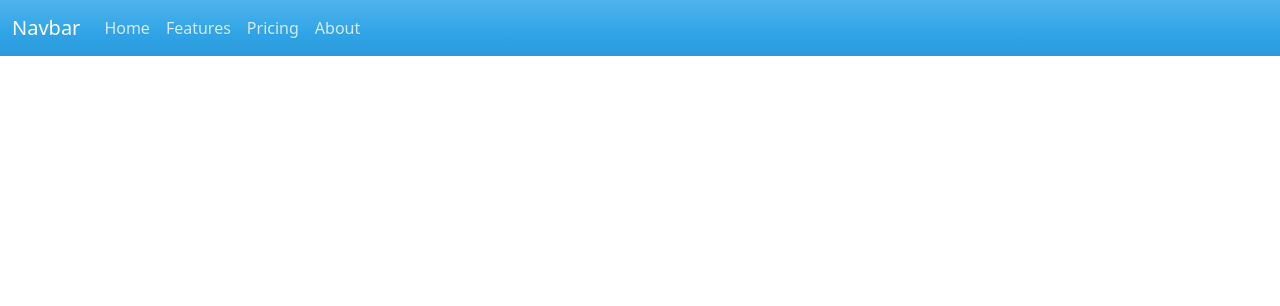
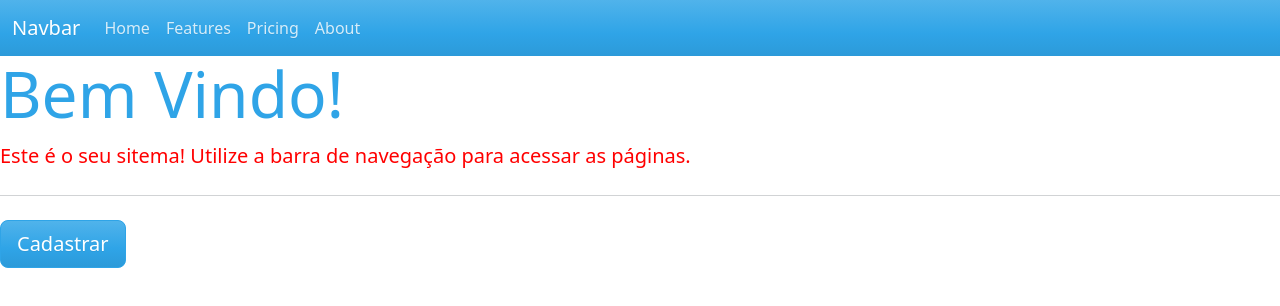
Before and after one commit to mayaraviana/react-crud, a React (Create React App) app: page / in a window 1280 px wide. Shown: the top 306 px of the page. Built offline with nearby package versions, Linux system fonts and the light colour scheme.

Commit message:
add home view to app.js

```diff
--- a/src/App.js
+++ b/src/App.js
@@ -1,12 +1,14 @@
 import React, { useState } from 'react';
 import Navbar from './components/navbar';
+import Home from './views/home';
 
 function App(props) {
-	return (
-		<>
-			<Navbar />
-		</>
-	);
+  return (
+    <>
+      <Navbar />
+      <Home />
+    </>
+  );
 }
 
 export default App;
```
